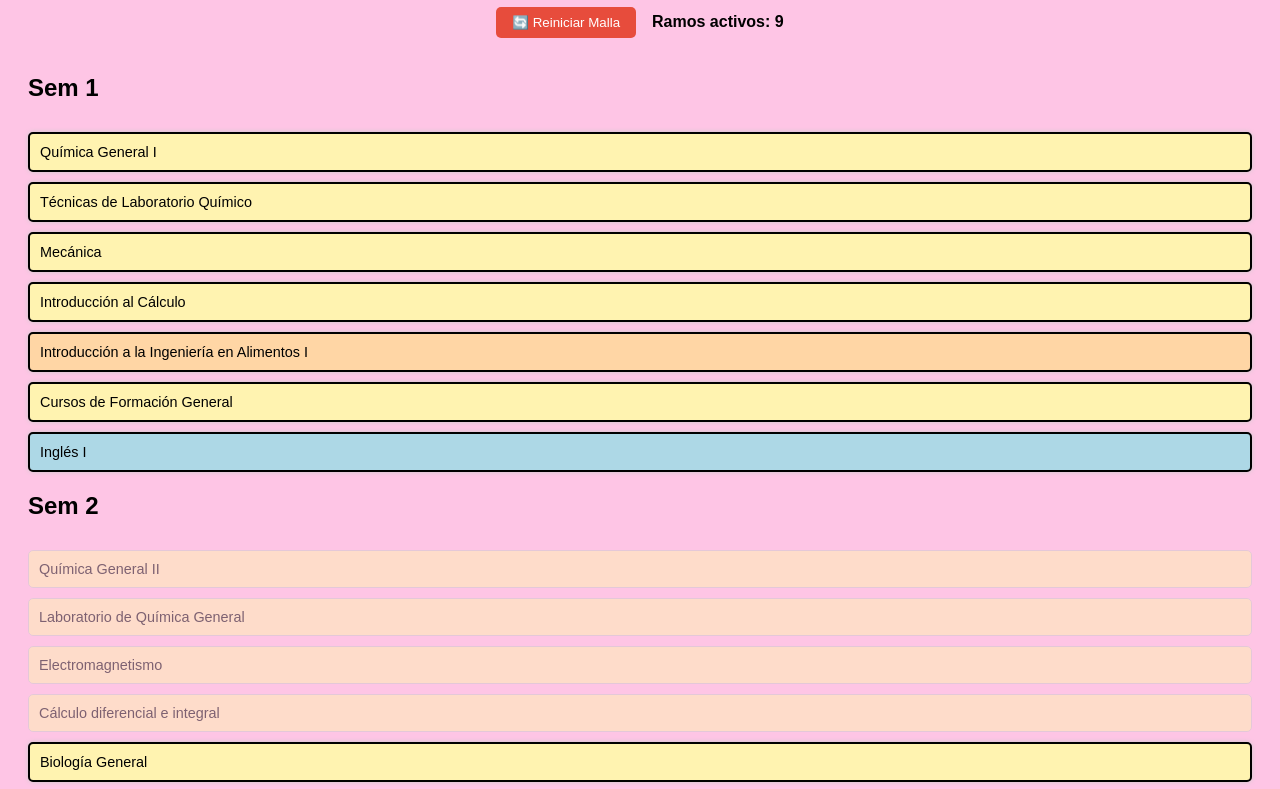
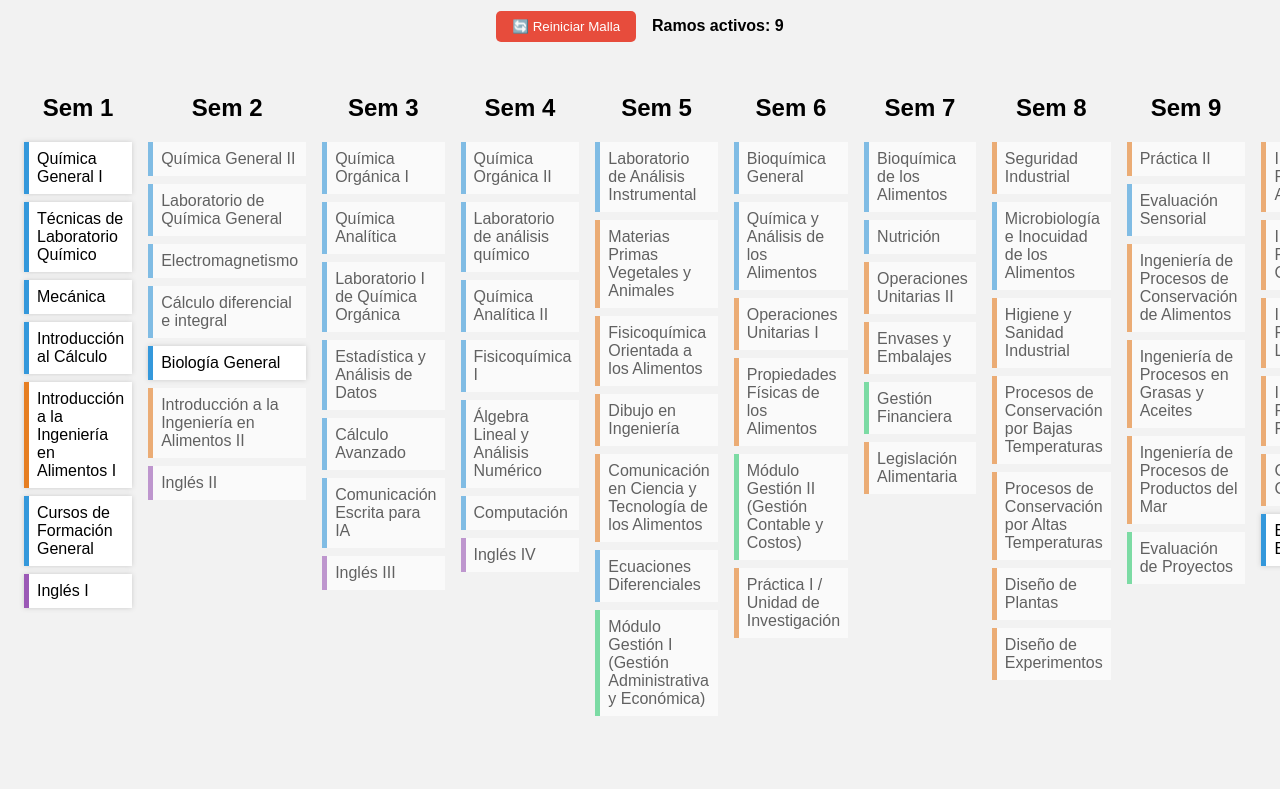
Before and after one commit to fffran1/malla-ia-2023, a plain HTML site: page index.html in a window 1280 px wide. Shown: the part 101-890 px from the top of the page. After the commit the page ends 841 px from the top, so only its background shows below. Drawn offline with Linux system fonts and the light colour scheme.

Commit message:
Update styles.css

```diff
--- a/styles.css
+++ b/styles.css
@@ -1,54 +1,14 @@
 body {
   font-family: sans-serif;
-  background: #FEC5E5;
-  padding: 20px;
+  margin: 0;
+  background: #f2f2f2;
 }
-
 h1 {
   text-align: center;
+  background: #004b87;
+  color: white;
+  padding: 1rem;
 }
-
-.grid-container {
-  display: flex;
-  gap: 10px;
-  overflow-x: auto;
-}
-
-.semestre {
-  display: flex;
-  flex-direction: column;
-  gap: 10px;
-}
-
-.ramos {
-  padding: 10px;
-  border-radius: 5px;
-  color: #000;
-  cursor: pointer;
-  font-size: 0.9em;
-  border: 1px solid #ccc;
-  opacity: 0.5;
-  transition: all 0.2s ease-in-out;
-}
-
-.ramos.activo {
-  opacity: 1;
-  border: 2px solid #000;
-  box-shadow: 0 0 5px #ccc;
-}
-
-.ramos:hover {
-  transform: scale(1.02);
-}
-
-/* Colores por ámbito */
-.am-intermedio     { background-color: #fff3b0; }
-.am-investigacion  { background-color: #c0f0c0; }
-.am-industria      { background-color: #ffd6a5; }
-.am-gestion        { background-color: #f5c3e0; }
-.am-ingles         { background-color: #add8e6; }
-
-/* Top bar */
 .top-bar {
   display: flex;
   justify-content: center;
@@ -56,7 +16,6 @@ h1 {
   gap: 1rem;
   margin: 1rem;
 }
-
 .top-bar button {
   padding: 0.5rem 1rem;
   background: #e74c3c;
@@ -65,8 +24,43 @@ h1 {
   border-radius: 5px;
   cursor: pointer;
 }
-
 .top-bar .contador {
   font-weight: bold;
   font-size: 1rem;
 }
+.malla {
+  display: flex;
+  flex-direction: row;
+  overflow-x: auto;
+  padding: 1rem;
+}
+.semestre {
+  display: flex;
+  flex-direction: column;
+  margin: 0 0.5rem;
+}
+.semestre h2 {
+  text-align: center;
+}
+.ramos {
+  background: #fff;
+  border-left: 5px solid gray;
+  padding: 0.5rem;
+  margin-bottom: 0.5rem;
+  cursor: pointer;
+  transition: all 0.2s ease-in-out;
+  opacity: 0.6;
+}
+.ramos.activo {
+  opacity: 1;
+  box-shadow: 0 0 5px #ccc;
+}
+.ramos:hover {
+  transform: scale(1.02);
+}
+/* Colores por ámbito */
+.am-intermedio     { border-color: #3498db; }
+.am-industria      { border-color: #e67e22; }
+.am-gestion        { border-color: #2ecc71; }
+.am-ingles         { border-color: #9b59b6; }
+.am-investigacion  { border-color: #e74c3c; }
```
